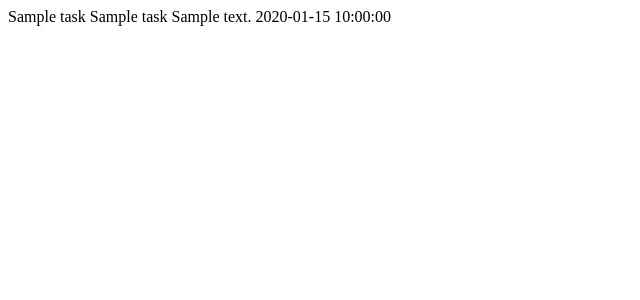
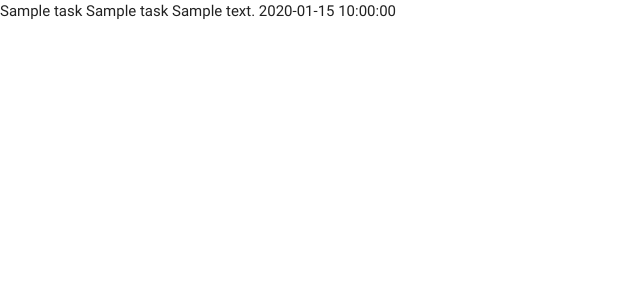
Before and after one commit to NinjaAiden/task-manager, a Flask app: page / in a window 1280 px wide. Shown: the top 300 px of the page, without its empty margins (0-640 px from the left). Run offline with Flask 2, Linux system fonts and the light colour scheme; a database or web service that is not in the repository returns one stand-in record (values such as "Sample title"); some libraries are stand-ins or nearby versions.

Commit message:
added links and scripts for minify ready to style pages

```diff
--- a/templates/base.html
+++ b/templates/base.html
@@ -5,10 +5,16 @@
     <meta name="viewport" content="width=device-width, initial-scale=1.0">
     <meta http-equiv="X-UA-Compatible" content="ie=edge">
     <title>Document</title>
+
+    <link href="https://fonts.googleapis.com/icon?family=Material+Icons" rel="stylesheet">
+
+    <link rel="stylesheet"  href="https://cdnjs.cloudflare.com/ajax/libs/materialize/0.100.2/css/materialize.min.css">
 </head>
 <body>
     {% block content %}
 
     {% endblock %}
+    <script src="https://cdnjs.cloudflare.com/ajax/libs/jquery/3.2.1/jquery.min.js"></script>
+    <script src="https://cdnjs.cloudflare.com/ajax/libs/materialize/0.100.2/js/materialize.min.js"></script>
 </body>
 </html>
```
